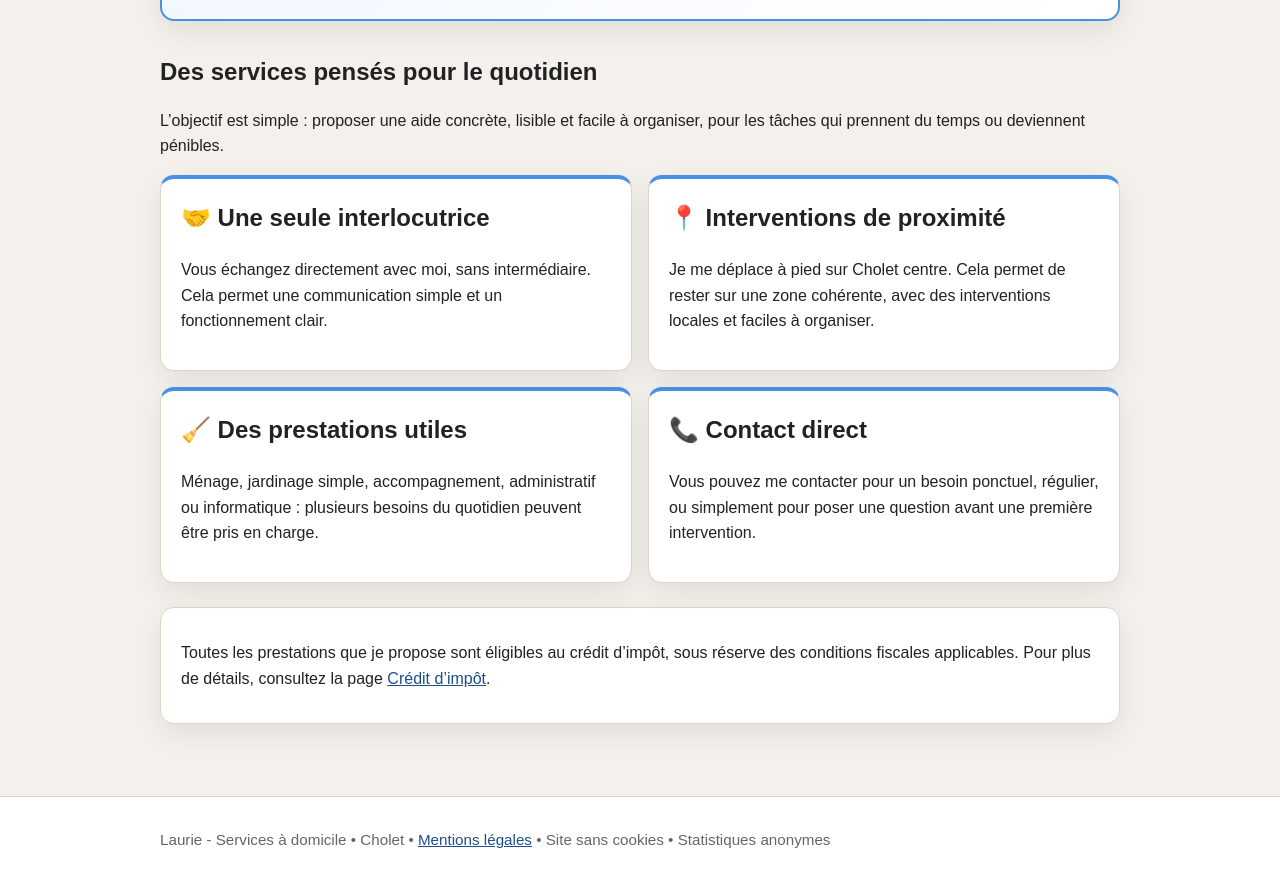
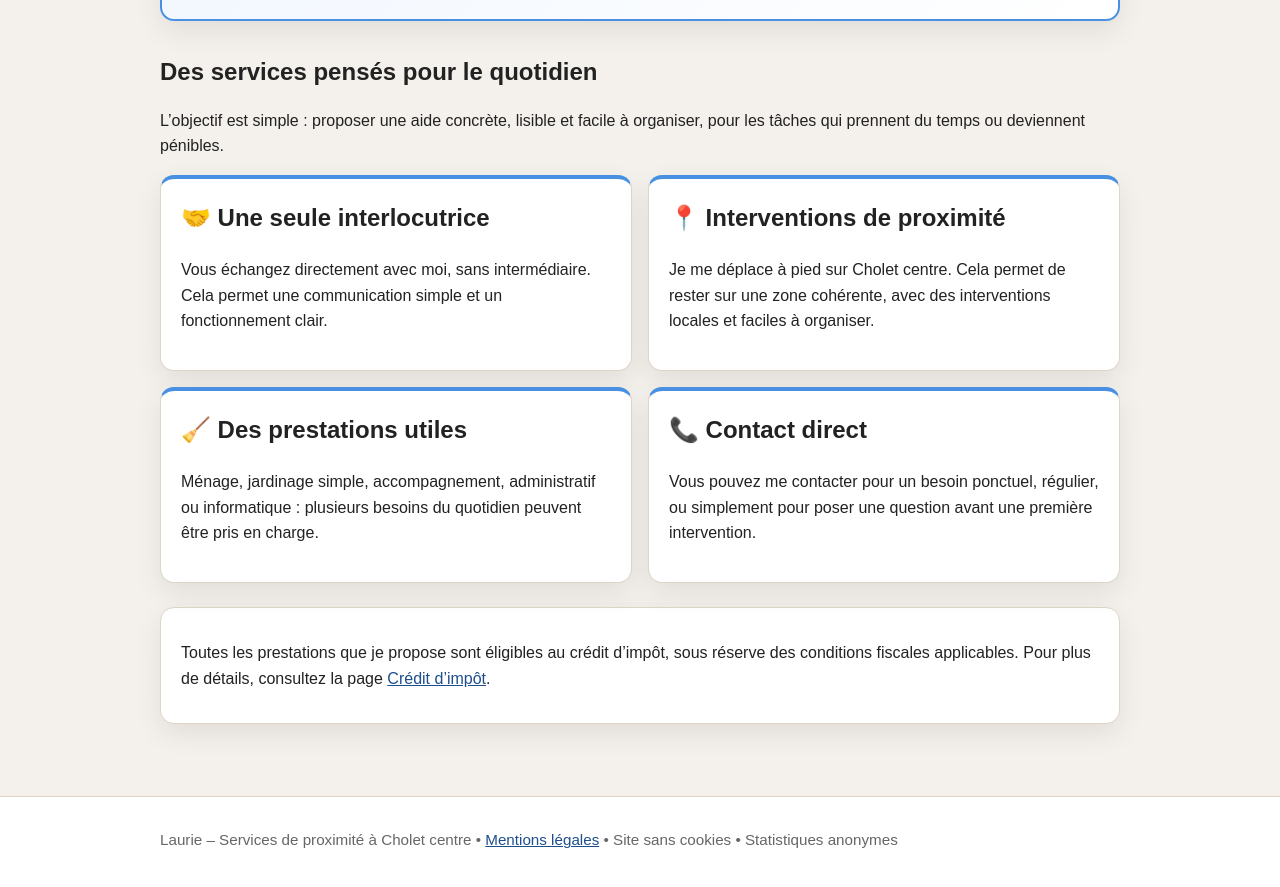
Before and after one commit to Laurie-services/laurie-services.github.io, a Jekyll site: the page built from index.html, in a window 1280 px wide and 900 px high, scrolled down 949 px. Shown: the top 887 px of the window. Built offline with Jekyll 4.4.1, drawn with Linux system fonts in a browser that asks for light colours.

Commit message:
Changement de nom et de logo

```diff
--- a/_layouts/default.html
+++ b/_layouts/default.html
@@ -3,8 +3,16 @@
   <head>
     <meta charset="utf-8">
     <meta name="viewport" content="width=device-width, initial-scale=1">
-    <title>{% if page.title %}{{ page.title }} | {{ site.title }}{% else %}{{ site.title }}{% endif %}</title>
-    <meta name="description" content="{% if page.description %}{{ page.description }}{% else %}{{ site.description }}{% endif %}">
+
+    <title>
+      {% if page.title %}
+        {{ page.title }} | Laurie – Services de proximité à Cholet centre
+      {% else %}
+        Laurie – Services de proximité à Cholet centre
+      {% endif %}
+    </title>
+
+    <meta name="description" content="{% if page.description %}{{ page.description }}{% else %}Services de proximité à Cholet centre : aide du quotidien, jardinage simple, assistance administrative et informatique.{% endif %}">
 
     <link rel="stylesheet" href="{{ '/assets/css/style.css' | relative_url }}">
     <link rel="icon" href="{{ '/images/favicon.svg' | relative_url }}" type="image/svg+xml">
@@ -17,8 +25,9 @@
     <header class="site-header">
       <div class="container">
         <a class="site-title" href="{{ '/' | relative_url }}">
-          <img src="{{ '/images/logo.png' | relative_url }}" alt="Laurie - Services à domicile" class="logo">
+          <img src="{{ '/images/logo.png' | relative_url }}" alt="Laurie – Services de proximité à Cholet centre" class="logo">
         </a>
+
         <nav class="site-nav" aria-label="Navigation principale">
           <a href="{{ '/' | relative_url }}">Accueil</a>
           <a href="{{ '/services.html' | relative_url }}">Services et tarifs</a>
@@ -49,7 +58,7 @@
     <footer class="site-footer">
       <div class="container">
         <p>
-          Laurie - Services à domicile • Cholet •
+          Laurie – Services de proximité à Cholet centre •
           <a href="{{ '/mentions-legales.html' | relative_url }}">Mentions légales</a> •
           Site sans cookies • Statistiques anonymes
         </p>
```
Also changed, not shown: images/logo.png, 7 other files.
